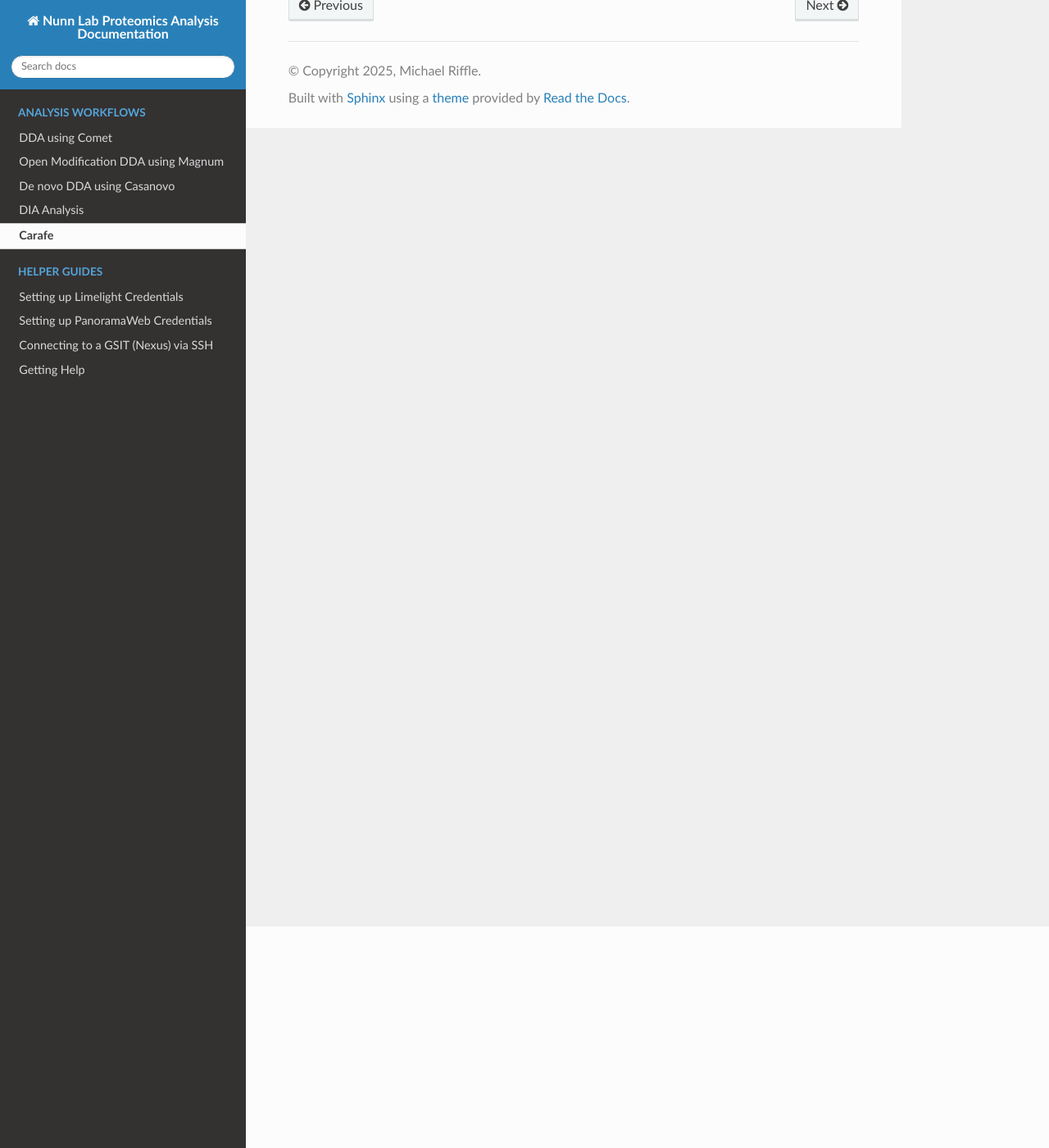
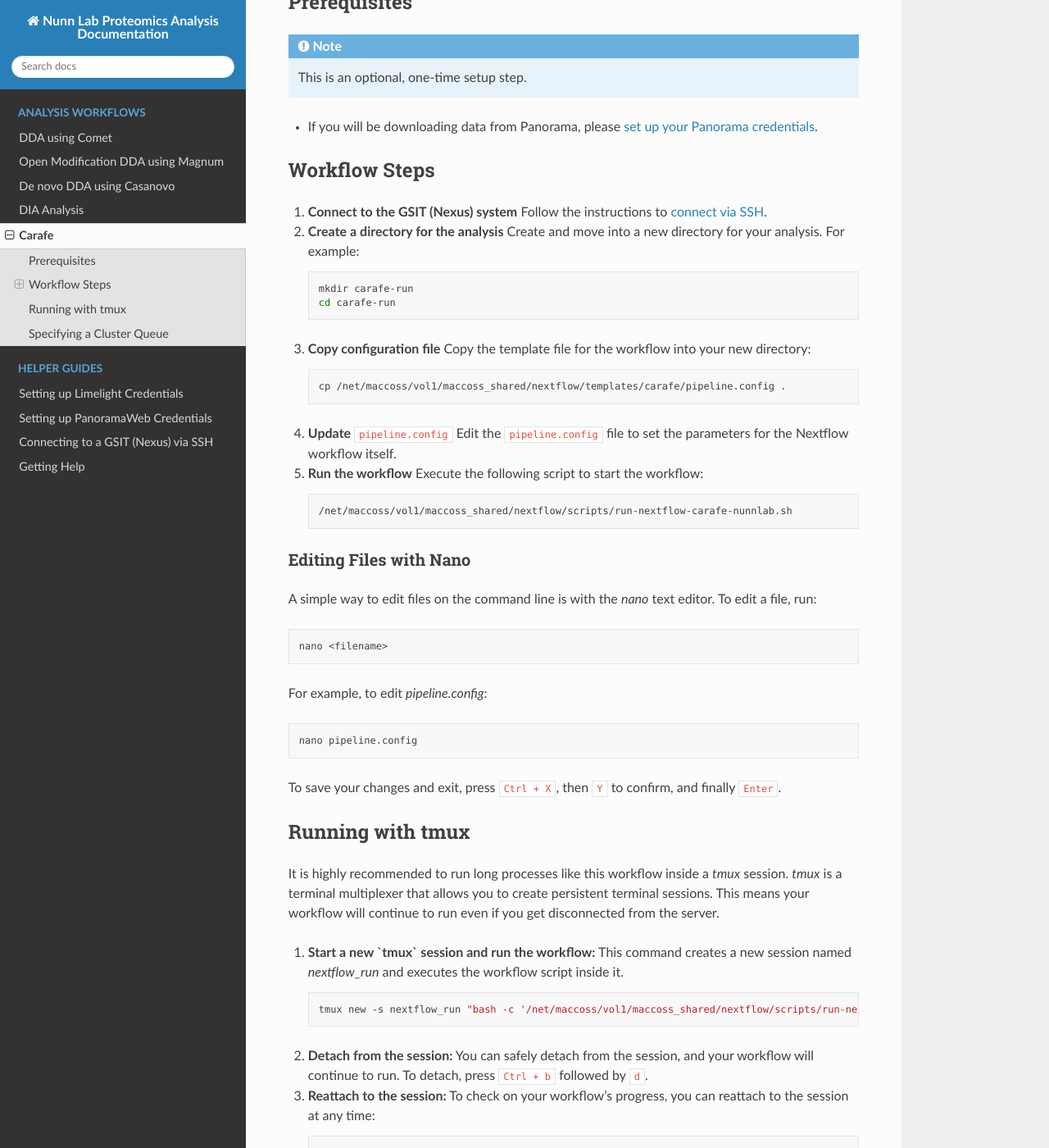
Before and after one commit to Nunn-Lab-UW/proteomics-analysis-documentation, a Sphinx documentation site: the page built from docs/carafe.rst, in a window 1280 px wide and 1400 px high, scrolled down 270 px. Shown: the whole window at 82% size. Built offline with Sphinx 7.4.7 and the Read the Docs theme 3.1.0, drawn with Linux system fonts in a browser that asks for light colours; some of the changed text lies outside the part shown.

Commit message:
add carafe documentation

```diff
--- a/docs/carafe.rst
+++ b/docs/carafe.rst
@@ -1,6 +1,98 @@
 Carafe
 ======
 
-.. todo::
+Carafe is an AI tool that generates a spectral library for a DIA search, fine-tuned for your dataset. This step should be run before the DIA workflow, and the resulting spectral library should be used in that workflow.
 
-   This page is a placeholder.
+Prerequisites
+-------------
+
+.. note::
+   This is an optional, one-time setup step.
+
+*  If you will be downloading data from Panorama, please :doc:`set up your Panorama credentials <credentials_panorama>`.
+
+Workflow Steps
+--------------
+
+1. **Connect to the GSIT (Nexus) system**
+   Follow the instructions to :doc:`connect via SSH <ssh_access>`.
+
+2. **Create a directory for the analysis**
+   Create and move into a new directory for your analysis. For example:
+
+   .. code-block:: bash
+
+      mkdir carafe-run
+      cd carafe-run
+
+3. **Copy configuration file**
+   Copy the template file for the workflow into your new directory:
+
+   .. code-block:: bash
+
+      cp /net/maccoss/vol1/maccoss_shared/nextflow/templates/carafe/pipeline.config .
+
+4. **Update** ``pipeline.config``
+   Edit the ``pipeline.config`` file to set the parameters for the Nextflow workflow itself.
+
+5. **Run the workflow**
+   Execute the following script to start the workflow:
+
+   .. code-block:: bash
+
+      /net/maccoss/vol1/maccoss_shared/nextflow/scripts/run-nextflow-carafe-nunnlab.sh
+
+Editing Files with Nano
+~~~~~~~~~~~~~~~~~~~~~~~
+
+A simple way to edit files on the command line is with the `nano` text editor. To edit a file, run:
+
+.. code-block:: bash
+
+   nano <filename>
+
+For example, to edit `pipeline.config`:
+
+.. code-block:: bash
+
+   nano pipeline.config
+
+To save your changes and exit, press ``Ctrl + X``, then ``Y`` to confirm, and finally ``Enter``.
+
+Running with tmux
+-----------------
+
+It is highly recommended to run long processes like this workflow inside a `tmux` session. `tmux` is a terminal multiplexer that allows you to create persistent terminal sessions. This means your workflow will continue to run even if you get disconnected from the server.
+
+1. **Start a new `tmux` session and run the workflow:**
+   This command creates a new session named `nextflow_run` and executes the workflow script inside it.
+
+   .. code-block:: bash
+
+      tmux new -s nextflow_run "bash -c '/net/maccoss/vol1/maccoss_shared/nextflow/scripts/run-nextflow-carafe-nunnlab.sh;exec bash'"
+
+2. **Detach from the session:**
+   You can safely detach from the session, and your workflow will continue to run. To detach, press ``Ctrl + b`` followed by ``d``.
+
+3. **Reattach to the session:**
+   To check on your workflow's progress, you can reattach to the session at any time:
+
+   .. code-block:: bash
+
+      tmux attach -t nextflow_run
+
+Specifying a Cluster Queue
+--------------------------
+
+By default, the workflow runs on the ``sage`` cluster queue, which is the general queue for Genome Sciences users. You can specify a different queue using the ``-q`` flag.
+
+Available queues:
+
+* ``sage``: The general GS cluster queue.
+* ``pr``: The UW Proteomics Resource queue.
+
+For example, to run the workflow on the ``pr`` queue:
+
+.. code-block:: bash
+
+   /net/maccoss/vol1/maccoss_shared/nextflow/scripts/run-nextflow-carafe-nunnlab.sh -q pr
```
